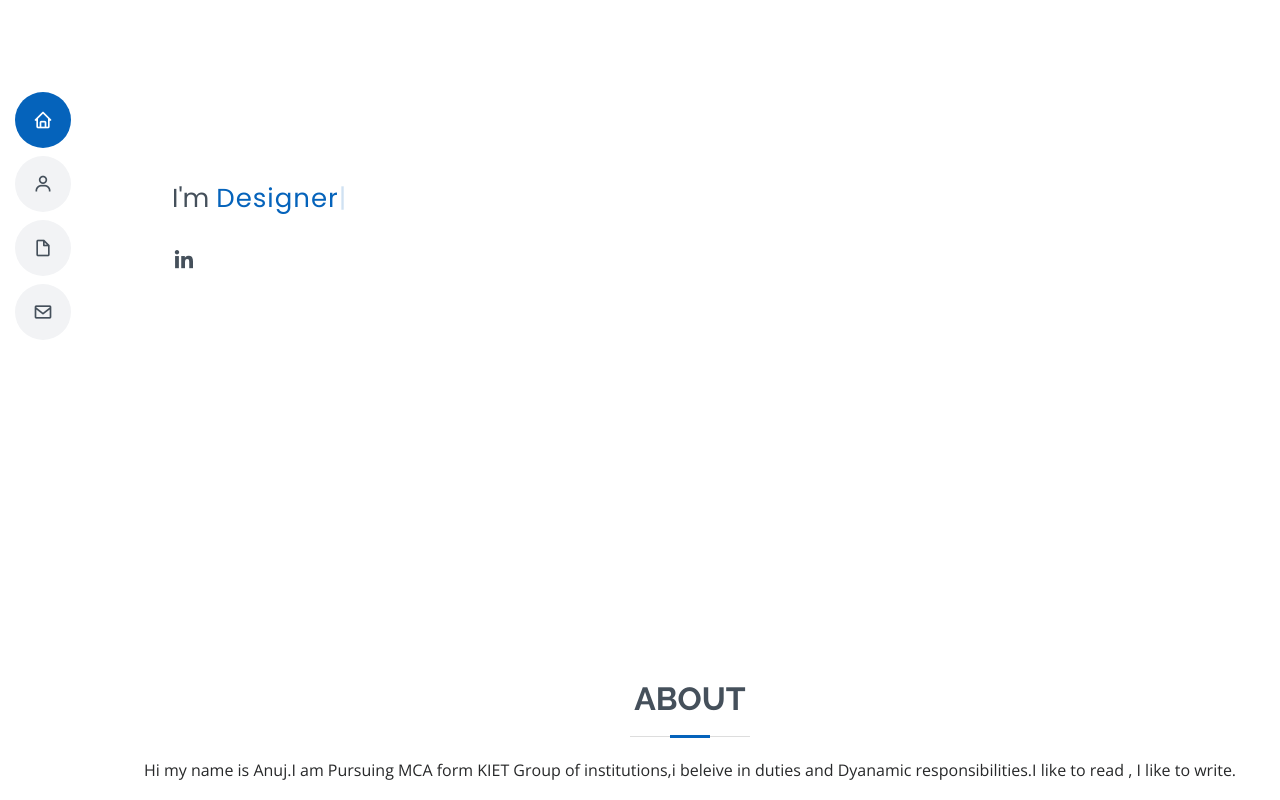
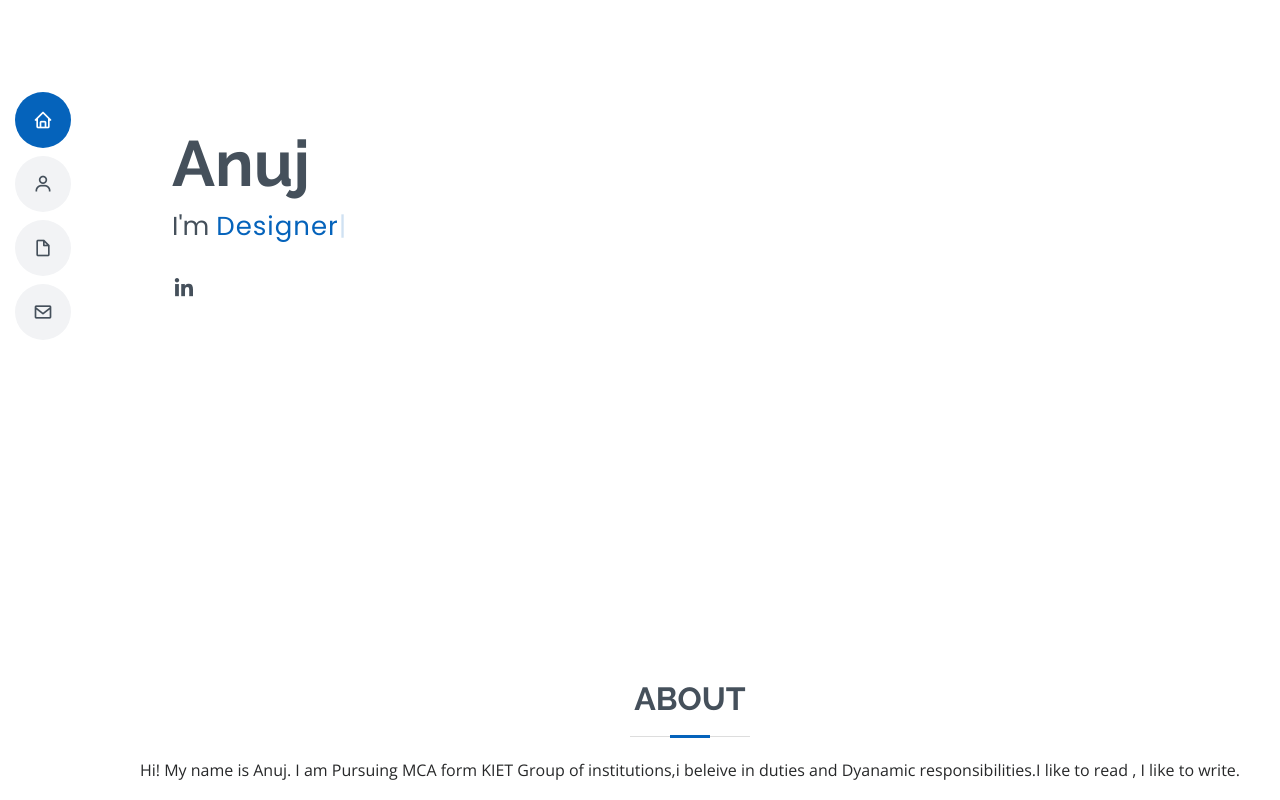
Before and after one commit to ANUJ2124/ANUJ2124, a plain HTML site: page index.html in a window 1280 px wide. Shown: the part 180-980 px from the top of the page. Drawn offline with nearby package versions, Linux system fonts and the light colour scheme.

Commit message:
changed name

```diff
--- a/index.html
+++ b/index.html
@@ -5,7 +5,7 @@
   <meta charset="utf-8">
   <meta content="width=device-width, initial-scale=1.0" name="viewport">
 
-  <title>MyResume Bootstrap Template - Index</title>
+  <title>Anuj</title>
   <meta content="" name="description">
   <meta content="" name="keywords">
 
@@ -61,15 +61,14 @@
   <!-- ======= Hero Section ======= -->
   <section id="hero" class="d-flex flex-column justify-content-center">
     <div class="container" data-aos="zoom-in" data-aos-delay="100">
-      <h1j< /h1>
+      <h1>Anuj</h1>
       <p>I'm <span class="typed" data-typed-items=" Developer, Designer, Freelancer"></span></p>
       <div class="social-links">
         <!-- <a href="#" class="twitter"><i class="bx bxl-twitter"></i></a> -->
         <!-- <a href="#" class="facebook"><i class="bx bxl-facebook"></i></a> -->
         <!-- <a href="#" class="instagram"><i class="bx bxl-instagram"></i></a> -->
         <!-- <a href="#" class="google-plus"><i class="bx bxl-skype"></i></a> -->
-          <a href="https://www.linkedin.com/in/anuj-dubey-3a834222a/" class="linkedin"><i
-              class="bx bxl-linkedin"></i></a>
+        <a href="https://www.linkedin.com/in/anuj-dubey-3a834222a/" class="linkedin"><i class="bx bxl-linkedin"></i></a>
       </div>
     </div>
   </section><!-- End Hero -->
@@ -82,7 +81,7 @@
 
         <div class="section-title">
           <h2>About</h2>
-          <p>Hi my name is Anuj.I am Pursuing MCA form KIET Group of institutions,i beleive in duties and Dyanamic
+          <p>Hi! My name is Anuj. I am Pursuing MCA form KIET Group of institutions,i beleive in duties and Dyanamic
             responsibilities.I like to read , I like to write. </p>
         </div>
 
```
Lines whose indentation alone changed are shown as unchanged.
